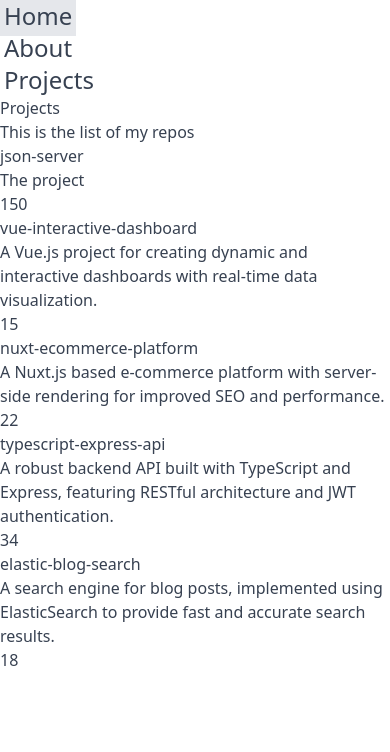
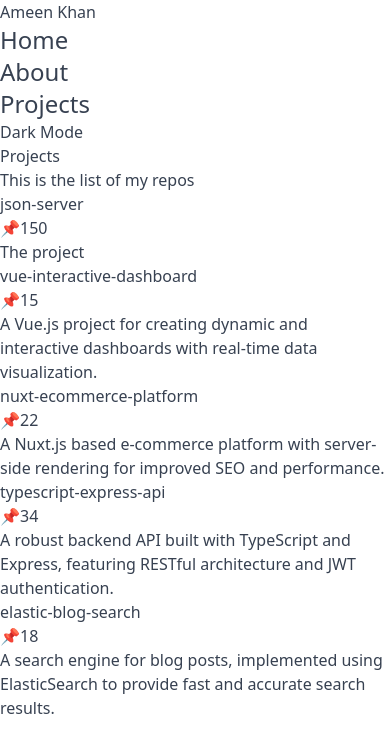
Before and after one commit to ameenkhan/portfolio, a Next.js app: page /about/projects in a window 390 px wide. Shown: the top 752 px of the page. Built offline with nearby package versions, Linux system fonts and the light colour scheme; data requests are answered from the project's data file.

Commit message:
flex stuff

```diff
--- a/src/app/about/projects/components/project-list.tsx
+++ b/src/app/about/projects/components/project-list.tsx
@@ -1,3 +1,5 @@
+import Card from "@/app/components/card";
+
 type Repo = {
     id: number;
     title: string;
@@ -8,10 +10,12 @@
 export default async function ProjectList() {
 
     // no cache
-    const response = await fetch(
-        'http://localhost:3001/repos',
-        { cache: "no-store" }
-    );
+    // const response = await fetch(
+    //     'http://localhost:3001/repos',
+    //     { cache: "no-store" }
+    // );
+
+    const response = await fetch('http://localhost:3001/repos');
 
     // ttl in cache
     // const response = await fetch('http://localhost:3001/repos', { next: { revalidate: 3 } });
@@ -23,12 +27,17 @@
 
     return (
         <>
-            <ul>
+            <ul className="grid grid-cols-1 md:grid-cols-2 lg:grid-cols-3 gap-4">
                 {repos.map((repo: Repo) =>
                     <li key={repo.id} className="mb-4">
-                        <div>{repo.title}</div>
-                        <div>{repo.description}</div>
-                        <div>{repo.stargazers_count}</div>
+                        <Card className="font-mono h-full">
+                            <div className="flex justify-between items-center mb-4">
+                                <div className="font-semibold">{repo.title}</div>
+                                <div>📌{repo.stargazers_count}</div>
+                            </div>
+                            <div>{repo.description}</div>
+
+                        </Card>
                     </li>
                 )}
             </ul>
--- a/src/app/components/card.tsx
+++ b/src/app/components/card.tsx
@@ -4,9 +4,9 @@
     children: ReactNode;
 }
 
-export default function Card({ children }: CardProps) {
+export default function Card({ children, className }: CardProps) {
     return (
-        <div className="border rounded-md border-grau-600 p-4">
+        <div className={`border rounded-md border-grau-600 p-4 ${className}`}>
             {children}
         </div>
     )
--- a/src/app/components/header.tsx
+++ b/src/app/components/header.tsx
@@ -1,10 +1,19 @@
 import Navigation from "@/app/components/navigation";
+import Link from "next/link";
 
 export default function Header() {
     return (
         <>
-            <header>
-                <Navigation />
+            <header className="flex justify-between md:items-center mt-4">
+                <div className="flex items-center md:space-x-12">
+                    <div className="hidden md:block">
+                        <Link href="/" className="text-xl">Ameen Khan</Link>
+                    </div>
+                    <Navigation />
+                </div>
+                <div>
+                    Dark Mode
+                </div>
             </header>
         </>
     );
--- a/src/app/components/navigation.module.css
+++ b/src/app/components/navigation.module.css
@@ -1,3 +1,3 @@
 .link {
-    @apply p-1 hover:bg-gray-200 hover:text-gray-700 text-2xl md:text-base
+    @apply md:p-1 hover:bg-gray-200 hover:text-gray-700 text-2xl md:text-base
 }
--- a/src/app/layout.tsx
+++ b/src/app/layout.tsx
@@ -28,8 +28,8 @@
       <body
         className={`${geistSans.variable} ${geistMono.variable} antialiased`}
       >
-        <Header></Header>
-        <main>
+        <Header />
+        <main className="mt-12">
           {children}
         </main>
 
```
